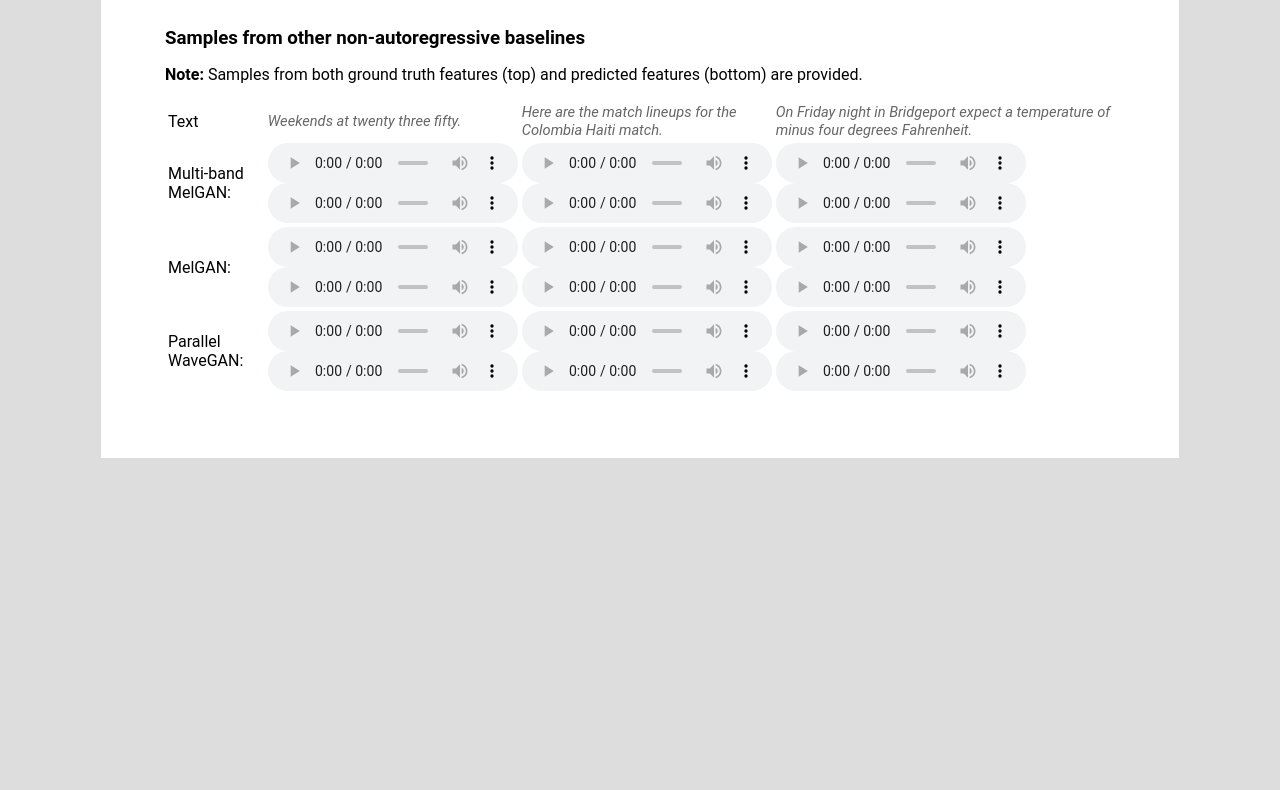
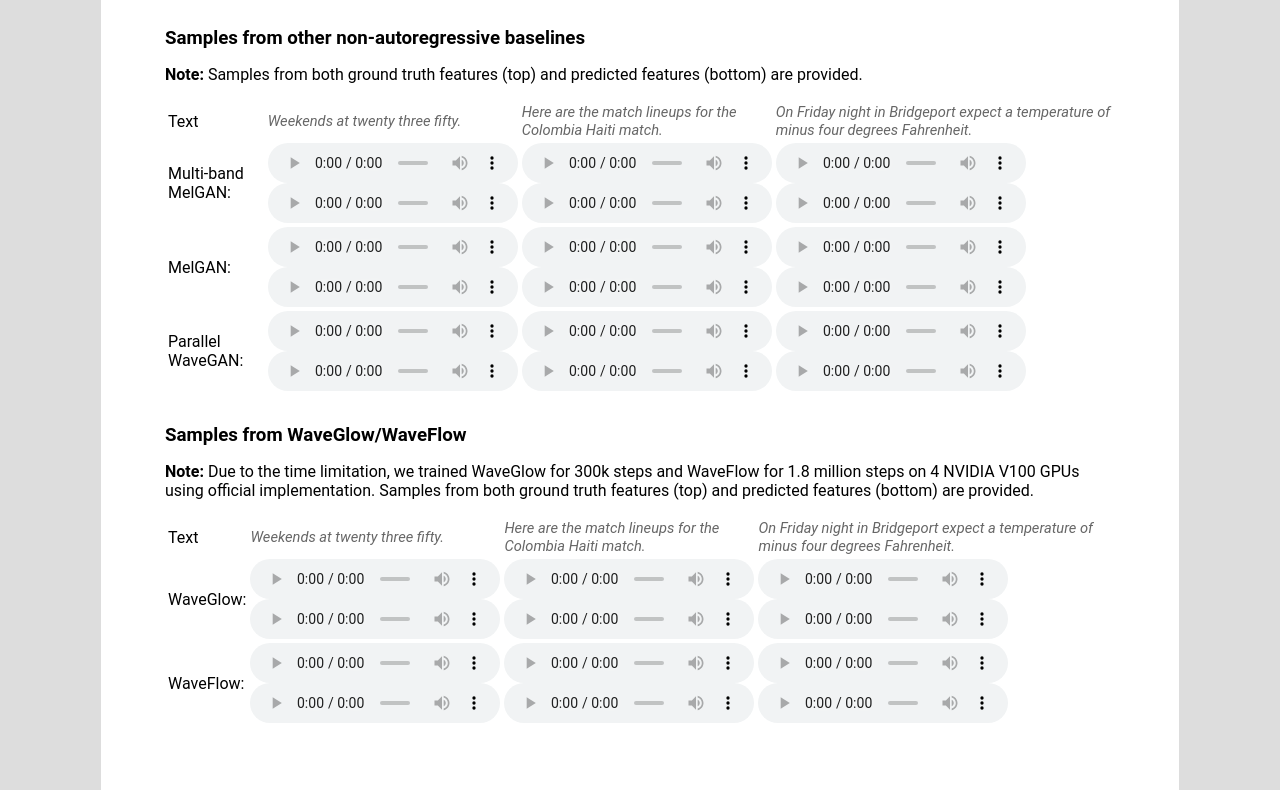
Before and after one commit to WaveGrad-ICLR2021/WaveGrad-ICLR2021, a plain HTML site: page index.html in a window 1280 px wide. Shown: the part 2444-3234 px from the top of the page. Before the commit the page ends 2902 px from the top, so only its background shows below. Drawn offline with Linux system fonts and the light colour scheme.

Commit message:
Update index.html

```diff
--- a/index.html
+++ b/index.html
@@ -603,6 +603,81 @@
                   </td>
                </tr>
          </table>
+      <h3>Samples from WaveGlow/WaveFlow</h3>
+         <p>
+            <b>Note:</b> <!-- In this section, we demonstrate the audio samples from WaveGrad model conditioned on noise levels.<br> -->
+            Due to the time limitation, we trained WaveGlow for 300k steps and WaveFlow for 1.8 million steps on 4 NVIDIA V100 GPUs using official implementation.
+            Samples from both ground truth features (top) and predicted features (bottom) are provided.
+         </p>
+         <table>
+            <tbody>
+               <tr>
+                  <td nowrap> Text </td>
+                  <td><span class="text_e2e">Weekends at twenty three fifty.</span></td>
+                  <td><span class="text_e2e">Here are the match lineups for the <br> Colombia Haiti match.</span></td>
+                  <td><span class="text_e2e">On Friday night in Bridgeport expect a temperature of minus four degrees Fahrenheit.</span></td>
+               </tr>
+               <tr>
+                  <td nowarp>WaveGlow:
+                  <td>
+                     <audio controls="">
+                        <source src="baselines/gt/WaveGlow/WaveGlow_1.wav">
+                     </audio>
+                     <br>
+                     <audio controls="">
+                        <source src="baselines/predicted/WaveGlow/WaveGlow_1.wav">
+                     </audio>
+                  </td>
+                  <td>
+                     <audio controls="">
+                        <source src="baselines/gt/WaveGlow/WaveGlow_2.wav">
+                     </audio>
+                     <br>
+                     <audio controls="">
+                        <source src="baselines/predicted/WaveGlow/WaveGlow_2.wav">
+                     </audio>
+                  </td>
+                  <td>
+                     <audio controls="">
+                        <source src="baselines/gt/WaveGlow/WaveGlow_3.wav">
+                     </audio>
+                     <br>
+                     <audio controls="">
+                        <source src="baselines/predicted/WaveGlow/WaveGlow_3.wav">
+                     </audio>
+                  </td>
+               </tr>
+               <tr>
+                  <td nowarp>WaveFlow:
+                  <td>
+                     <audio controls="">
+                        <source src="baselines/gt/WaveFlow/WaveFlow_1.wav">
+                     </audio>
+                     <br>
+                     <audio controls="">
+                        <source src="baselines/predicted/WaveFlow/WaveFlow_1.wav">
+                     </audio>
+                  </td>
+                  <td>
+                     <audio controls="">
+                        <source src="baselines/gt/WaveFlow/WaveFlow_2.wav">
+                     </audio>
+                     <br>
+                     <audio controls="">
+                        <source src="baselines/predicted/WaveFlow/WaveFlow_2.wav">
+                     </audio>
+                  </td>
+                  <td>
+                     <audio controls="">
+                        <source src="baselines/gt/WaveFlow/WaveFlow_3.wav">
+                     </audio>
+                     <br>
+                     <audio controls="">
+                        <source src="baselines/predicted/WaveFlow/WaveFlow_3.wav">
+                     </audio>
+                  </td>
+               </tr>
+         </table>
       </div>
    </body>
 </html>
```
